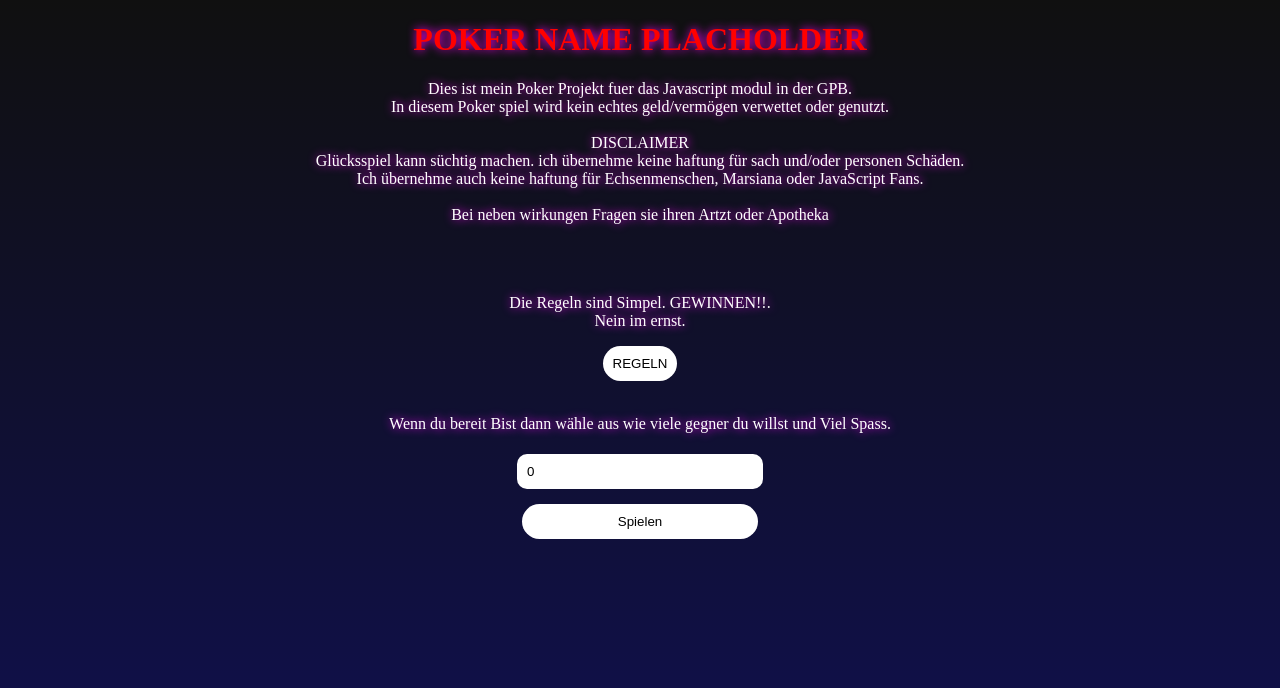
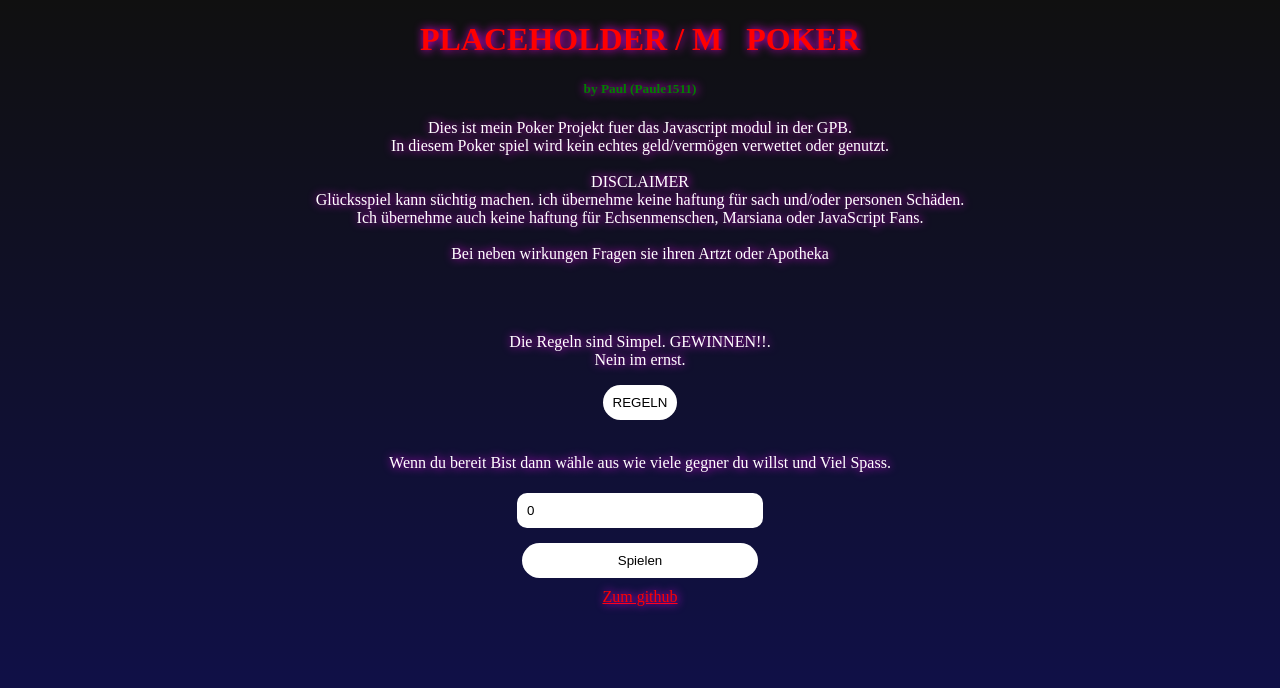
Before and after one commit to Paule1511/PokerProjekt, a PHP site: page / in a window 1280 px wide. Shown: the top 688 px of the page. Run offline with PHP 8.4, Linux system fonts and the light colour scheme.

Commit message:
modified:   pokerProject/gameScript.js 	modified:   pokerProject/index.html 	modified:   pokerProject/style.css

```diff
--- a/pokerProject/gameScript.js
+++ b/pokerProject/gameScript.js
@@ -767,7 +767,7 @@ async function game(resolve, entityList, blind, blindIdx){
         if(entityList[i].isSelf()){
             drawPlayerCards(entityList[i], true);
         }else{
-            drawPlayerCards(entityList[i], true);
+            drawPlayerCards(entityList[i], false);
         }
     }
     //geht setz runden durch
--- a/pokerProject/index.html
+++ b/pokerProject/index.html
@@ -8,7 +8,8 @@
     <script src="script.js"></script>
 </head>
 <body>
-    <h1 id="title"> POKER NAME PLACHOLDER</h1>
+    <h1 id="title">PLACEHOLDER / M &nbsp; POKER</h1>
+    <h5 class="main-text" style="color: green;">by Paul (Paule1511)</h5>
     </div>
     <div id="description" class="main-text">
         <p>
@@ -35,5 +36,8 @@
         <button id="play" onclick="play()">Spielen</button>
         <div id="error-text" class="error"></div>
     </div>
+    <div class="main-text">
+        <a href="http://github.com/paule1511">Zum github</a>
+    </div>
 </body>
 </html>
--- a/pokerProject/style.css
+++ b/pokerProject/style.css
@@ -73,3 +73,7 @@ h1#title{
     color: red;
     text-shadow: #f900f9 1px 0 10px;
 }
+
+.main-text a{
+    color: red !important;
+}
```
